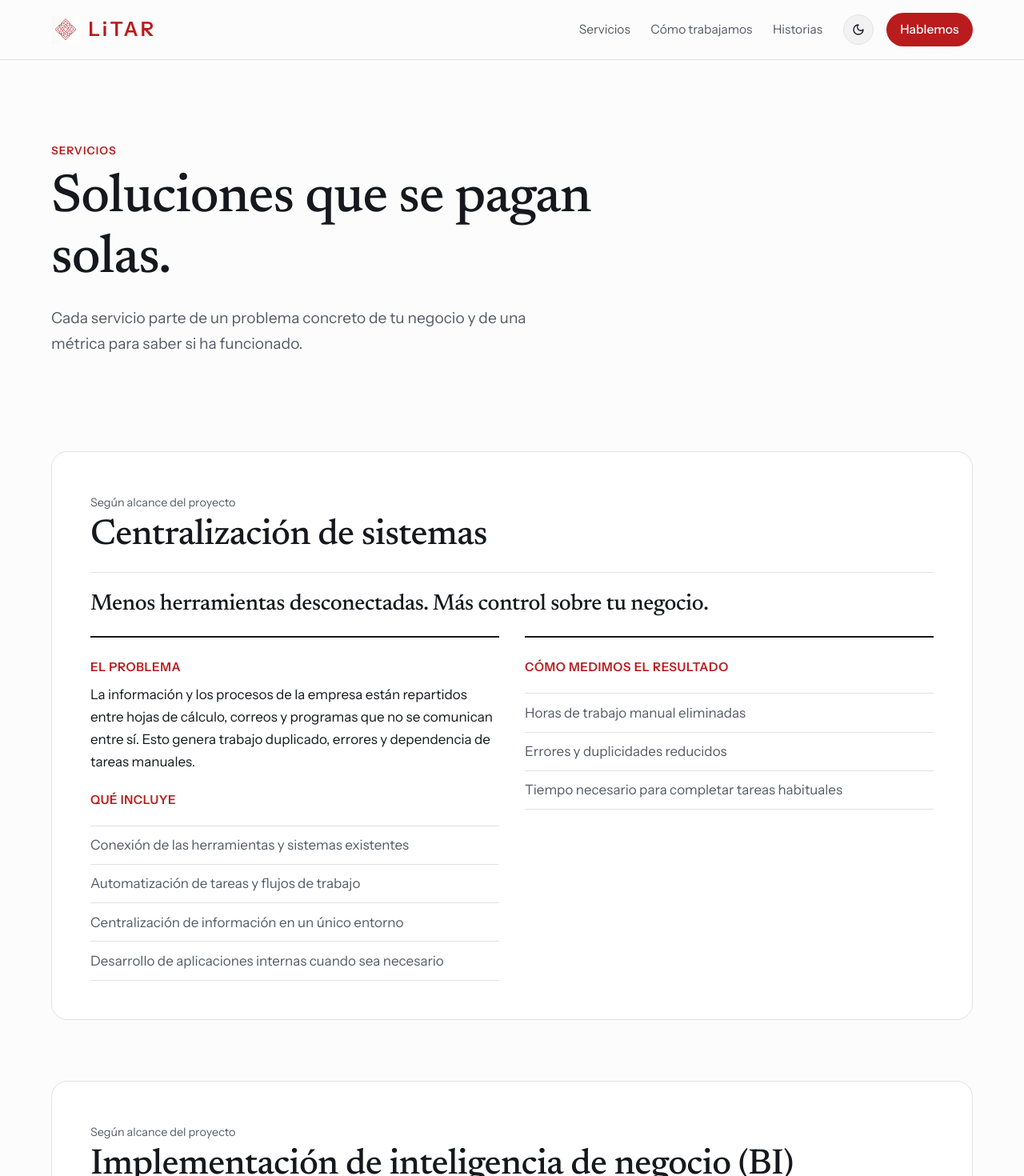
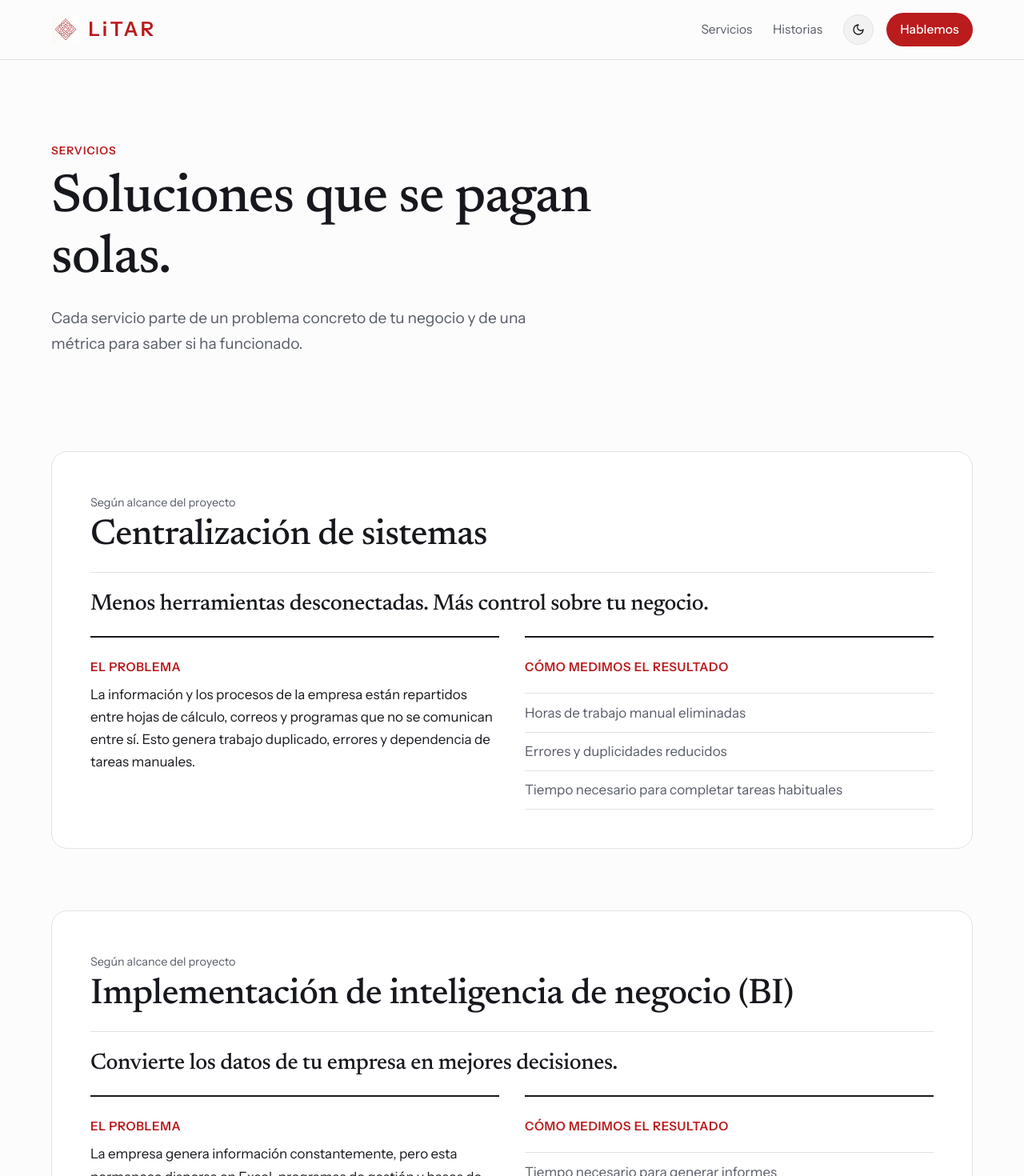
Before and after one commit to WattWozy/LITA, a Next.js app: page /servicios in a window 1280 px wide. Shown: the top 1470 px of the page at 80% size. Built offline with nearby package versions, Linux system fonts and the light colour scheme.

Commit message:
chore: fixing incoherent tab and polishing

```diff
--- a/app/components/Navbar.tsx
+++ b/app/components/Navbar.tsx
@@ -57,7 +57,6 @@ export default function Navbar() {
 
       <nav aria-label="Principal" className={`nav-links ${isOpen ? 'is-open' : ''}`}>
         <a href="/servicios" onClick={() => setIsOpen(false)}>Servicios</a>
-        <a href="#metodo" onClick={() => setIsOpen(false)}>Cómo trabajamos</a>
         <a href="/historias" onClick={() => setIsOpen(false)}>Historias</a>
 
         <div className="nav-actions">
--- a/app/servicios/page.tsx
+++ b/app/servicios/page.tsx
@@ -45,12 +45,12 @@ export default function ServiciosPage() {
                   <div className="panel">
                     <h4>El problema</h4>
                     <p>{item.problema}</p>
-                    <h4 style={{ marginTop: "1.25rem" }}>Qué incluye</h4>
+                    {/* <h4 style={{ marginTop: "1.25rem" }}>Qué incluye</h4>
                     <ul>
                       {item.incluye.map((x, idx) => (
                         <li key={idx}>{x}</li>
                       ))}
-                    </ul>
+                    </ul> */}
                   </div>
 
                   <div className="panel">
```
